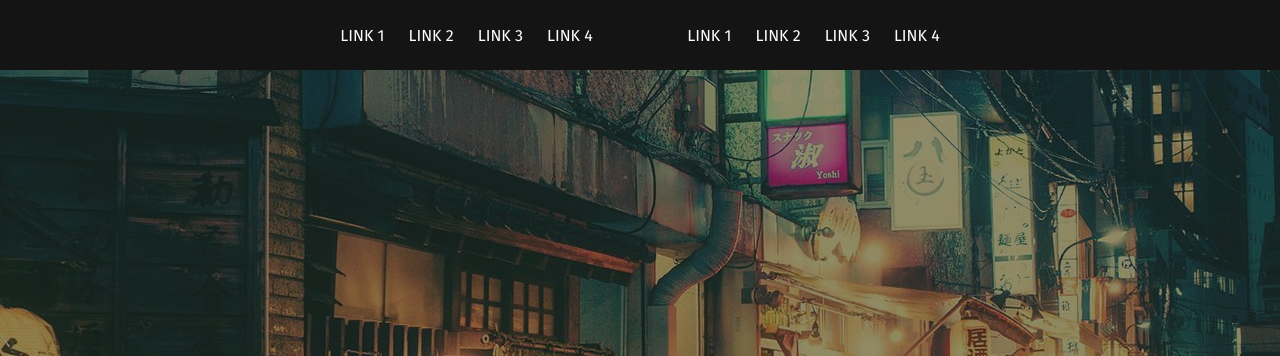
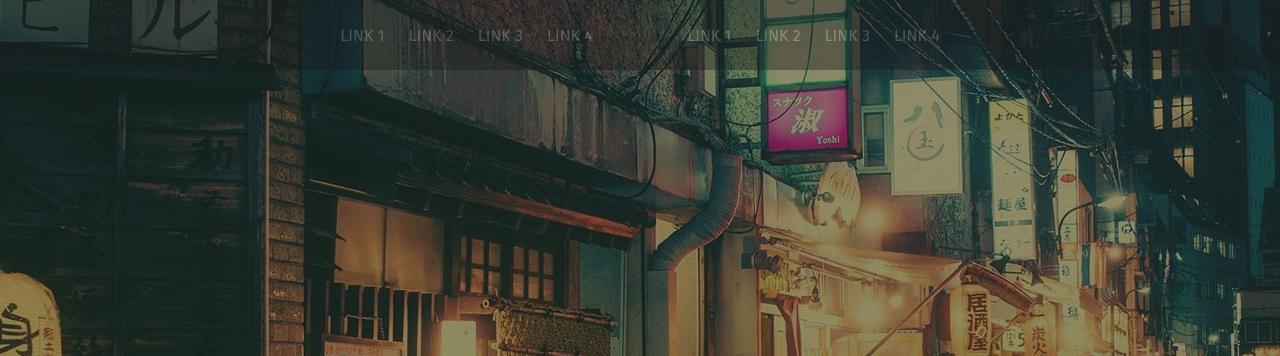
Before and after one commit to Siyangcui/portfolio, a plain HTML site: page src/home.html in a window 1280 px wide. Shown: the top 356 px of the page. Drawn offline with Linux system fonts and the light colour scheme; files whose address does not match are found by name.

Commit message:
added opacity to navbar

```diff
--- a/src/home.html
+++ b/src/home.html
@@ -8,6 +8,7 @@
     <link rel="stylesheet" href="style.css" />
   </head>
   <body>
+    <div class="background-image">
     <nav class="nav-bar">
       <div class="nav-link">
         <ul>
@@ -27,7 +28,7 @@
           </ul>
       </div>
     </nav>
-    <div class="background-image">
+    <!-- <div class="background-image"> -->
     <div class="main-body-container">
       <div class="personal">
         <h1>Justin Cui</h1>
--- a/src/style.css
+++ b/src/style.css
@@ -37,6 +37,7 @@ body {
   align-items: center;
   flex-direction: row;
   box-sizing: border-box;
+  opacity: 40%;
 }
 
 /* Navigation bar logo*/
```
